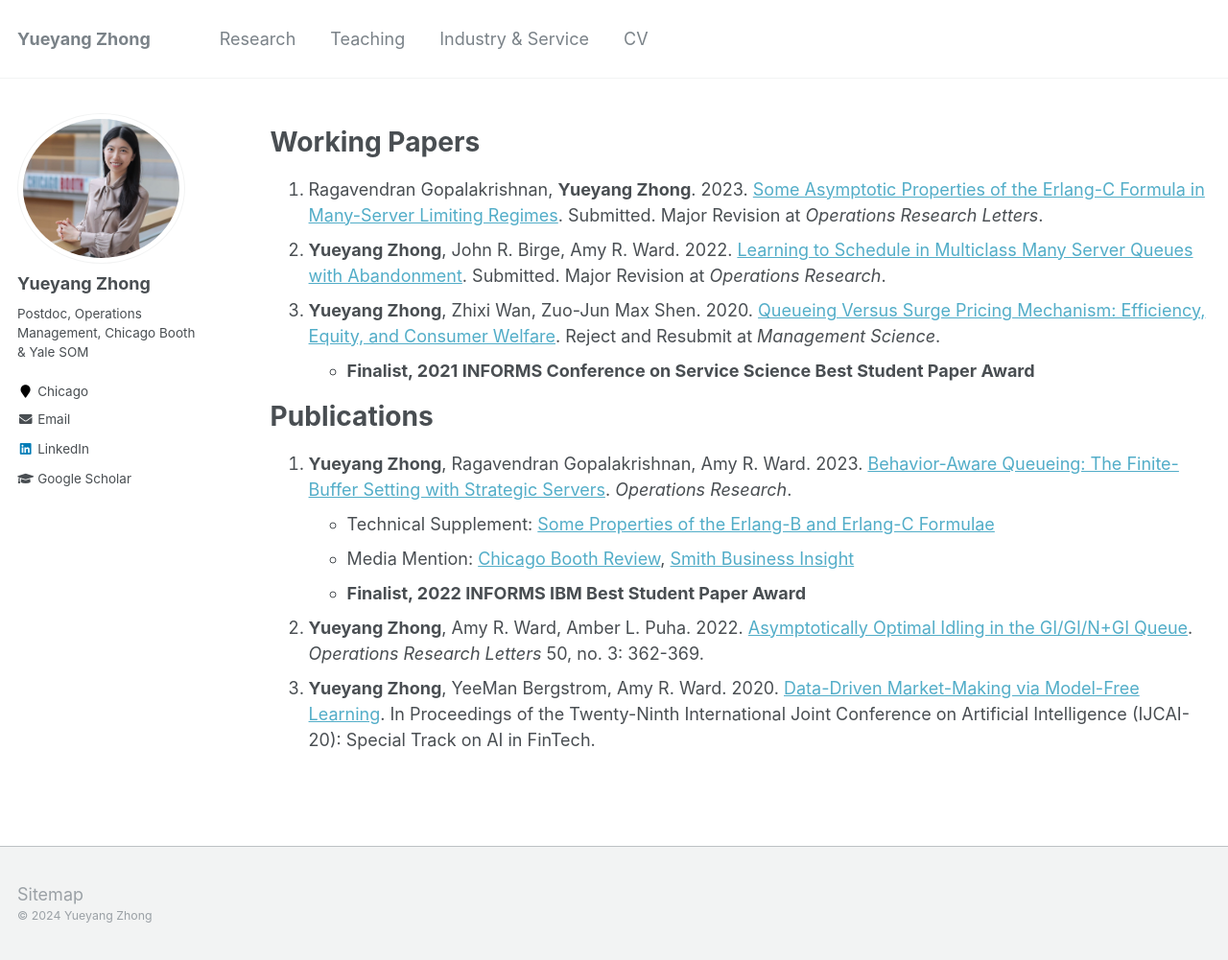
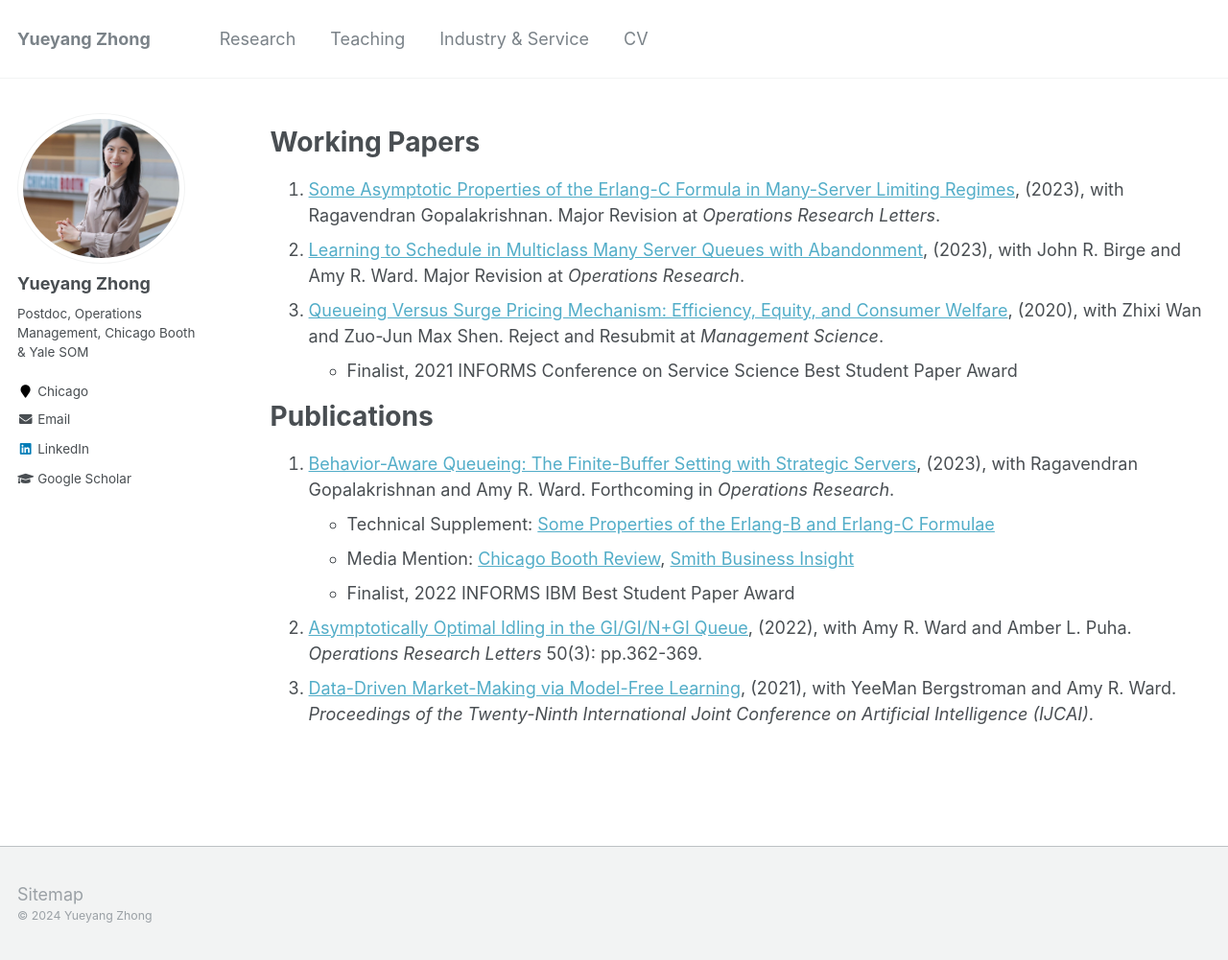
Before and after one commit to alicemengqi/site, a Jekyll site: the page built from _pages/publications.md, in a window 1280 px wide and 1001 px high. Shown: the whole window at 96% size. Built offline with Jekyll 4.4.1, drawn with Linux system fonts in a browser that asks for light colours.

Commit message:
Update publications.md

```diff
--- a/_pages/publications.md
+++ b/_pages/publications.md
@@ -6,18 +6,18 @@ author_profile: true
 ---
 {% include base_path %}
 
+
 # Working Papers
-1. Ragavendran Gopalakrishnan, **Yueyang Zhong**. 2023. [Some Asymptotic Properties of the Erlang-C Formula in Many-Server Limiting Regimes](https://arxiv.org/abs/2304.13845). Submitted. Major Revision at *Operations Research Letters*.
-2. **Yueyang Zhong**, John R. Birge, Amy R. Ward. 2022. [Learning to Schedule in Multiclass Many Server Queues with Abandonment](https://papers.ssrn.com/sol3/papers.cfm?abstract_id=4090021). Submitted. Major Revision at *Operations Research*.
-3. **Yueyang Zhong**, Zhixi Wan, Zuo-Jun Max Shen. 2020. [Queueing Versus Surge Pricing Mechanism: Efficiency, Equity, and Consumer Welfare](https://papers.ssrn.com/sol3/papers.cfm?abstract_id=3699134). Reject and Resubmit at *Management Science*.
-   - **Finalist, 2021 INFORMS Conference on Service Science Best Student Paper Award**
-
+1. [Some Asymptotic Properties of the Erlang-C Formula in Many-Server Limiting Regimes](https://arxiv.org/abs/2304.13845), (2023), with Ragavendran Gopalakrishnan. Major Revision at *Operations Research Letters*.
+2. [Learning to Schedule in Multiclass Many Server Queues with Abandonment](https://papers.ssrn.com/sol3/papers.cfm?abstract_id=4090021), (2023), with John R. Birge and Amy R. Ward. Major Revision at *Operations Research*.
+3. [Queueing Versus Surge Pricing Mechanism: Efficiency, Equity, and Consumer Welfare](https://papers.ssrn.com/sol3/papers.cfm?abstract_id=3699134), (2020), with Zhixi Wan and Zuo-Jun Max Shen. Reject and Resubmit at *Management Science*.
+   - Finalist, 2021 INFORMS Conference on Service Science Best Student Paper Award
 
 
 # Publications
-1. **Yueyang Zhong**, Ragavendran Gopalakrishnan, Amy R. Ward. 2023. [Behavior-Aware Queueing: The Finite-Buffer Setting with Strategic Servers](https://pubsonline.informs.org/doi/10.1287/opre.2023.2487). *Operations Research*.
+1. [Behavior-Aware Queueing: The Finite-Buffer Setting with Strategic Servers](https://pubsonline.informs.org/doi/10.1287/opre.2023.2487), (2023), with Ragavendran Gopalakrishnan and Amy R. Ward. Forthcoming in *Operations Research*.
    - Technical Supplement: [Some Properties of the Erlang-B and Erlang-C Formulae](https://papers.ssrn.com/abstract_id=4430477)
    - Media Mention: [Chicago Booth Review](https://www.chicagobooth.edu/review/secrets-wait-loss), [Smith Business Insight](https://smith.queensu.ca/insight/content/Customer-Wait-Times-Are-No-Idle-Concern.php)
-   - **Finalist, 2022 INFORMS IBM Best Student Paper Award**
-2. **Yueyang Zhong**, Amy R. Ward, Amber L. Puha. 2022. [Asymptotically Optimal Idling in the GI/GI/N+GI Queue](https://www.sciencedirect.com/science/article/pii/S0167637722000530). *Operations Research Letters* 50, no. 3: 362-369.
-3. **Yueyang Zhong**, YeeMan Bergstrom, Amy R. Ward. 2020. [Data-Driven Market-Making via Model-Free Learning](https://www.ijcai.org/Proceedings/2020/0615.pdf). In Proceedings of the Twenty-Ninth International Joint Conference on Artificial Intelligence (IJCAI-20): Special Track on AI in FinTech.
+   - Finalist, 2022 INFORMS IBM Best Student Paper Award
+2. [Asymptotically Optimal Idling in the GI/GI/N+GI Queue](https://www.sciencedirect.com/science/article/pii/S0167637722000530), (2022), with Amy R. Ward and Amber L. Puha. *Operations Research Letters* 50(3): pp.362-369.
+3. [Data-Driven Market-Making via Model-Free Learning](https://www.ijcai.org/Proceedings/2020/0615.pdf), (2021), with YeeMan Bergstroman and Amy R. Ward. *Proceedings of the Twenty-Ninth International Joint Conference on Artificial Intelligence (IJCAI)*.
```
